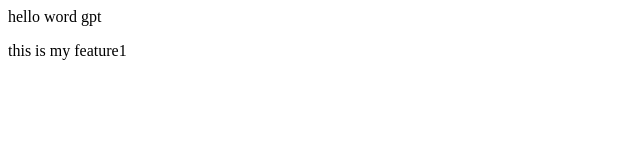
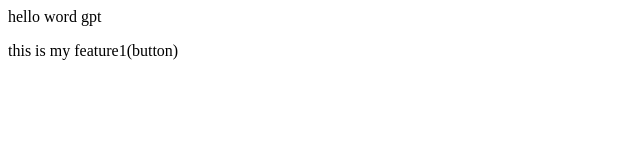
Before and after one commit to PrajwalSuryavanshi123/localrepo, a plain HTML site: page index.html in a window 1280 px wide. Shown: the full height of the page, 0-640 px from the left. Drawn offline with Linux system fonts and the light colour scheme.

Commit message:
this is my  button

```diff
--- a/index.html
+++ b/index.html
@@ -1,2 +1,2 @@
 <p>hello word gpt</p>
-<p>this is my feature1</p>
+<p>this is my feature1(button)</p>
```
